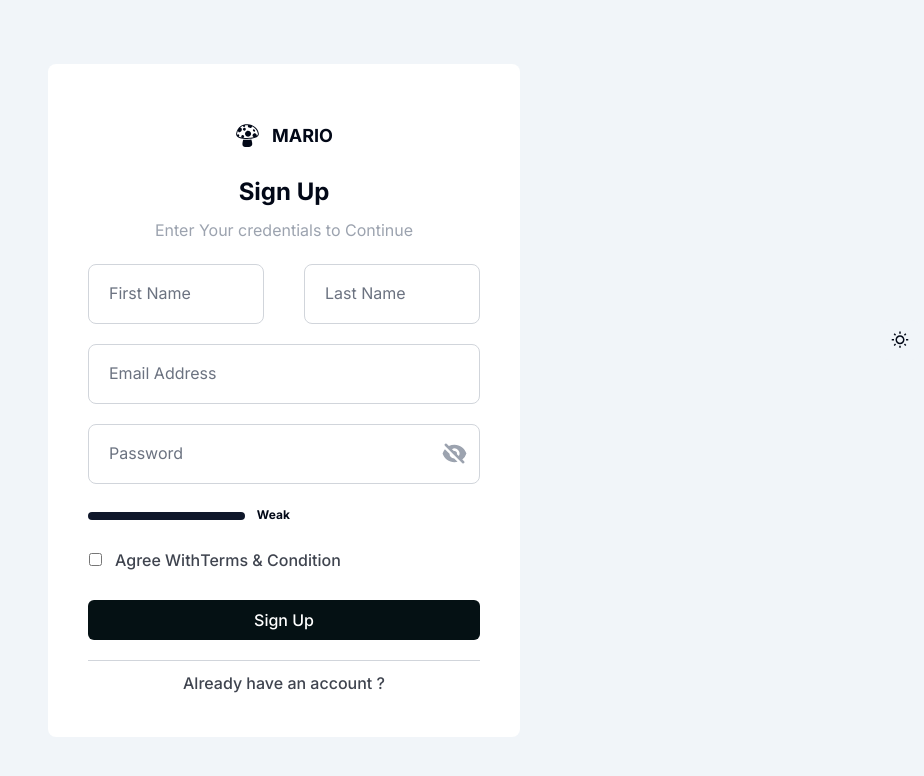
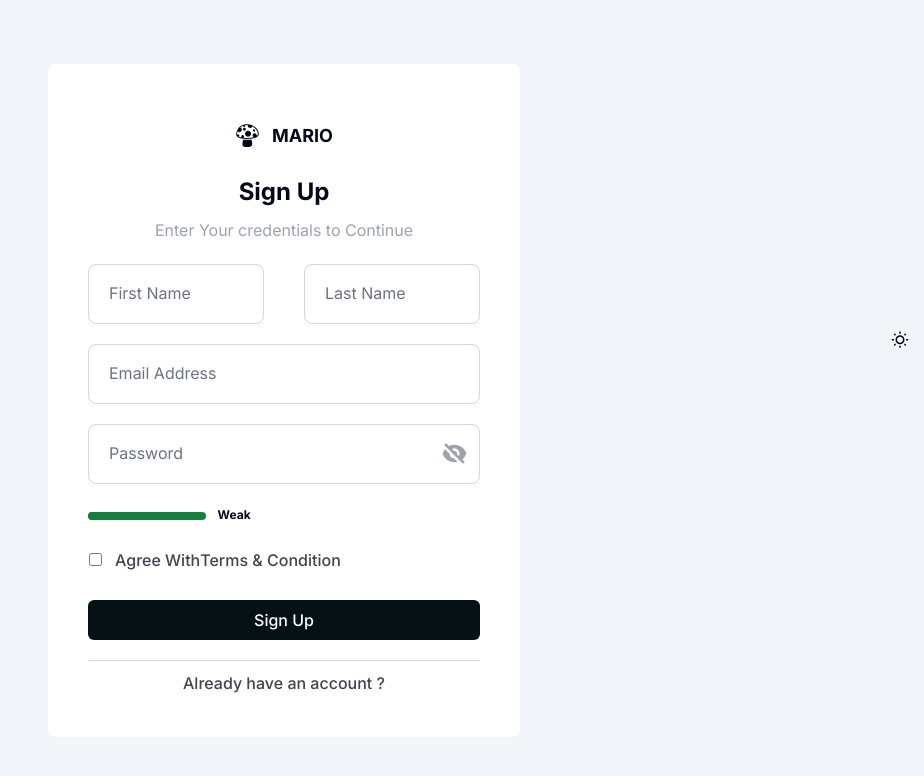
Before and after one commit to sameepmonsoon/full-stack-nextjs-project, a Next.js app: page /signup in a window 1280 px wide. Shown: the top 776 px of the page, without its empty margins (356-1280 px from the left). Built offline with nearby package versions, Linux system fonts and the light colour scheme.

Commit message:
button animation

```diff
--- a/app/(authentication)/signup/page.tsx
+++ b/app/(authentication)/signup/page.tsx
@@ -60,7 +60,7 @@ const LoginPage = () => {
             id="password"
           />
           <div className="w-full flex justify-start gap-3 items-end text-xs font-bold">
-            <CustomProgressBar />
+            <CustomProgressBar type={"good"} value={30} />
             <span className="h-full flex justify-center items-end relative -bottom-[3px]">
               Weak
             </span>
--- a/components/Elements/CustomProgressBar/CustomProgressBar.tsx
+++ b/components/Elements/CustomProgressBar/CustomProgressBar.tsx
@@ -3,8 +3,34 @@
 import * as React from "react";
 
 import { Progress } from "@/components/ui/progress";
+import { cva } from "class-variance-authority";
+import { cn } from "@/lib/utils";
 
-export function CustomProgressBar() {
+const progressBarVariant = cva(
+  ` h-[8px] relative overflow-hidden rounded-full`,
+  {
+    variants: {
+      type: {
+        default: "bg-primary",
+        alert: "bg-yellow-500",
+        danger: "bg-red-800",
+        good: "bg-green-700 w-10",
+      },
+    },
+    defaultVariants: {
+      type: "default",
+    },
+  }
+);
+export function CustomProgressBar({
+  type,
+  className,
+  value,
+}: {
+  type: "good" | "default" | "alert" | "danger" | null | undefined;
+  className?: string;
+  value: number;
+}) {
   const [progress, setProgress] = React.useState(13);
 
   React.useEffect(() => {
@@ -12,5 +38,10 @@ export function CustomProgressBar() {
     return () => clearTimeout(timer);
   }, []);
 
-  return <Progress value={40} className=" h-[8px]" />;
+  return (
+    <Progress
+      value={value}
+      className={cn(progressBarVariant({ type, className }))}
+    />
+  );
 }
--- a/components/ui/progress.tsx
+++ b/components/ui/progress.tsx
@@ -13,14 +13,9 @@ const Progress = React.forwardRef<
   <ProgressPrimitive.Root
     style={{ width: `${value}%` }}
     ref={ref}
-    className={cn(
-      `relative h-4  overflow-hidden rounded-full bg-secondary`,
-      className
-    )}
+    className={cn(className)}
     {...props}>
-    <ProgressPrimitive.Indicator
-      className={`h-full w-full flex-1 bg-primary transition-all`}
-    />
+    <ProgressPrimitive.Indicator className={cn(className)} />
   </ProgressPrimitive.Root>
 ));
 Progress.displayName = ProgressPrimitive.Root.displayName;
```
